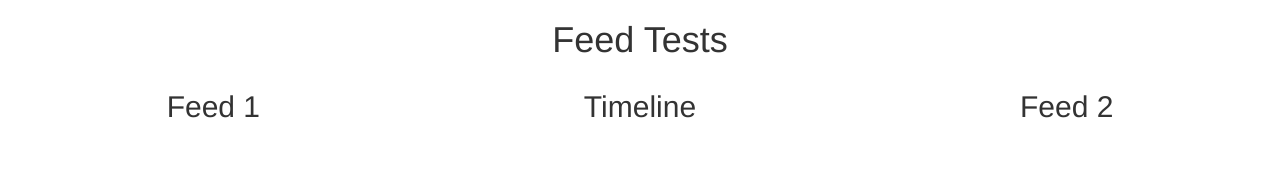
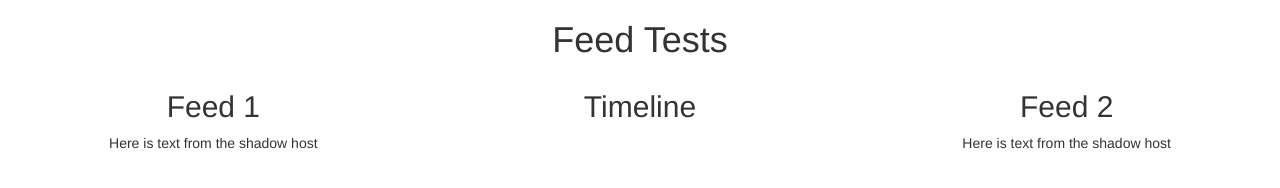
Before and after one commit to OpenPlusSocial/PlusSocial, a website: page src/FeedTestSite/index.html in a window 1280 px wide. Drawn offline with nearby package versions, Linux system fonts and the light colour scheme.

Commit message:
Added content and parent to templates

```diff
--- a/src/FeedTestSite/index.html
+++ b/src/FeedTestSite/index.html
@@ -23,25 +23,29 @@
             <div class="col-xs-4">
                 <div class="row text-center">
                     <h2>Feed 1</h2>
-                    <ops-feed-per data-feed-id="1"></ops-feed-per>
+                    <ops-feed-per data-feed-id="1">
+                        <span>Here is text from the shadow host</span>
+                    </ops-feed-per>
                 </div>
             </div>
             <div class="col-xs-4">
                 <div class="row text-center">
                     <h2>Timeline</h2>
-                     <ops-feed-timeline data-timeline-ids="[1,2]"></ops-feed-timeline>
+                    <ops-feed-timeline data-timeline-ids="[1,2]"></ops-feed-timeline>
                 </div>
             </div>
             <div class="col-xs-4">
                 <div class="row text-center">
                     <h2>Feed 2</h2>
-                     <ops-feed-per data-feed-id="2"></ops-feed-per>
+                    <ops-feed-per data-feed-id="2">
+                      <span>Here is text from the shadow host</span>
+                    </ops-feed-per>
                 </div>
             </div>
         </div>
     </div>
 
-	<script src="ops-feed-setup.js"></script>
+    <script src="ops-feed-setup.js"></script>
 
 
 </body>
```
Also changed, not shown: src/FeedTestSite/ops-feed-lib.html (+9 -0 lines).
